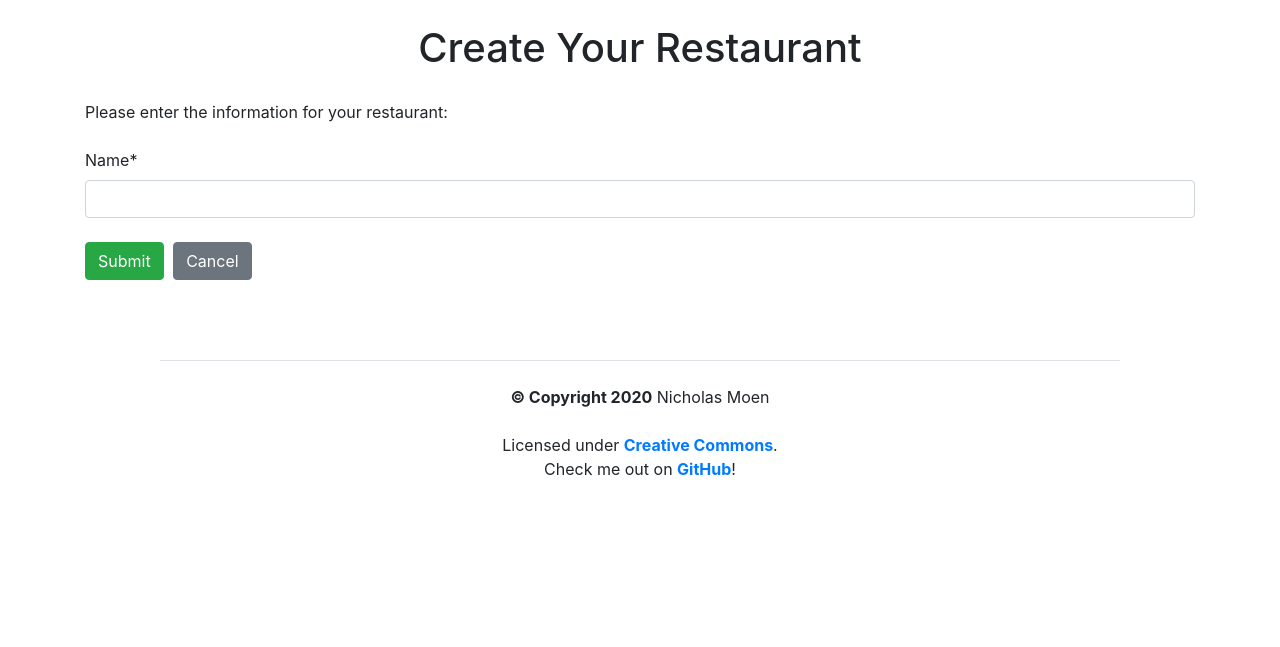
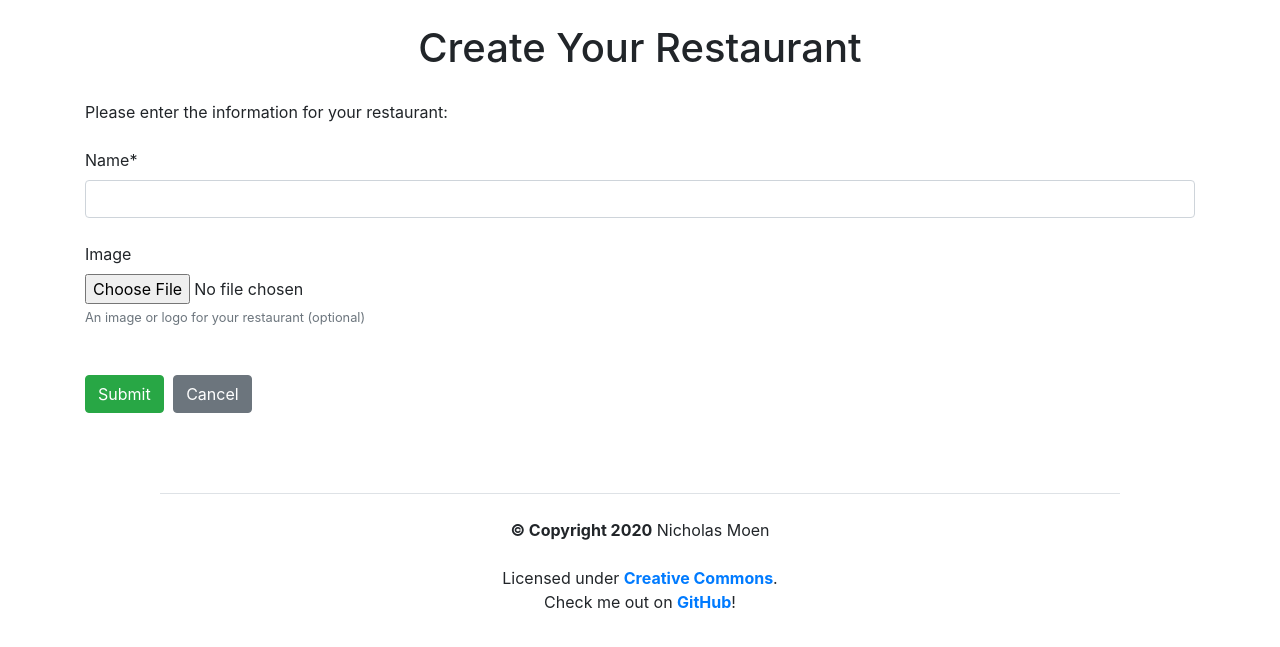
Before and after one commit to arcanemachine/django-menu-maker, a Django app: page /restaurants/add-new-restaurant/ in a window 1280 px wide. Shown: the part 56-703 px from the top of the page. Run offline with Django 3.2, Linux system fonts and the light colour scheme; the visitor is signed in with stand-in values (Sample User, id 1); data that the repository does not hold is empty; parts of the project's set-up code (start-up, migrations or seed data) failed here and were passed over; some libraries are stand-ins or nearby versions.

Commit message:
Allow image upload for restaurants

```diff
--- a/menus_project/settings.py
+++ b/menus_project/settings.py
@@ -139,6 +139,10 @@ AUTH_PASSWORD_VALIDATORS = [
     {'NAME': validation_string + 'CommonPasswordValidator'},
     {'NAME': validation_string + 'NumericPasswordValidator'}]
 
+# media files
+MEDIA_ROOT = os.path.join(BASE_DIR, 'media')
+MEDIA_URL = '/media/'
+
 # static files
 STATIC_URL = '/static/'
 STATICFILES_DIRS = server_config.STATICFILES_DIRS
--- a/menus_project/urls.py
+++ b/menus_project/urls.py
@@ -32,3 +32,5 @@ urlpatterns = [
 if server_config.SERVER_NAME == 'dev':
     urlpatterns += static(
         settings.STATIC_URL, document_root=settings.STATIC_ROOT)
+    urlpatterns += static(
+        settings.MEDIA_URL, document_root=settings.MEDIA_ROOT)
--- a/restaurants/models.py
+++ b/restaurants/models.py
@@ -14,13 +14,15 @@ def upload_to(instance, filename):
     now = timezone_now()
     base, extension = os.path.splitext(filename)
     extension = extension.lower()
-    return f"restaurants/{now:%Y/%m}/{instance.pk}{extension}"
+    return f"img/restaurants/{now:%Y/%m}/{instance.pk}{extension}"
 
 class Restaurant(models.Model):
     name = models.CharField(max_length=128, default=None, blank=False)
     slug = models.SlugField(max_length=128, unique=True)
     admin_users = models.ManyToManyField(settings.AUTH_USER_MODEL)
-    image = models.ImageField(upload_to=upload_to, null=True)
+    image = models.ImageField(
+        upload_to=upload_to, blank=True, null=True,
+        help_text="An image or logo for your restaurant (optional)")
 
     class Meta:
         ordering = ['name']
@@ -42,6 +44,11 @@ class Restaurant(models.Model):
             raise ValidationError(
                 constants.RESTAURANT_DUPLICATE_SLUG_ERROR_STRING)
 
+    def delete(self, *args, **kwargs):
+        if self.image:
+            self.image.delete()
+        super.delete(*args, **kwargs)
+
     def get_absolute_url(self):
         return reverse('restaurants:restaurant_detail', kwargs={
             'restaurant_slug': self.slug})
--- a/restaurants/templates/restaurants/restaurant_form.html
+++ b/restaurants/templates/restaurants/restaurant_form.html
@@ -9,7 +9,9 @@
 
 <p>Please enter the information for your restaurant:</p>
 
-{% include 'base_form.html' %}
+{% with form_contains_image=True %}
+  {% include 'base_form.html' %}
+{% endwith %}
 
 {% if user.restaurant_set.count %}
 <div id="bottom-links">
--- a/restaurants/views.py
+++ b/restaurants/views.py
@@ -19,7 +19,7 @@ class RestaurantListView(ListView):
 
 class RestaurantCreateView(LoginRequiredMixin, CreateView):
     model = Restaurant
-    fields = ('name',)
+    fields = ('name', 'image')
     success_message = "Restaurant Created: %(name)s"
 
     def dispatch(self, request, *args, **kwargs):
@@ -53,7 +53,7 @@ class RestaurantDetailView(DetailView):
 class RestaurantUpdateView(
         UserHasRestaurantPermissionsMixin, SuccessMessageMixin, UpdateView):
     model = Restaurant
-    fields = ('name',)
+    fields = ('name', 'image')
     success_message = "Restaurant Successfully Updated: %(name)s"
 
     def get_context_data(self, **kwargs):
--- a/templates/base_form.html
+++ b/templates/base_form.html
@@ -1,10 +1,10 @@
 {% load crispy_forms_tags %}
-<form class="form" method="post">
+<form class="form" method="post"{% if form_contains_image %} enctype="multipart/form-data"{% endif %}>
 
 {% csrf_token %}
 
   {% for field in form %}
-  <div class="fieldWrapper">
+  <div class="fieldWrapper mt-4">
     <p>{{ field|as_crispy_field }}</p>
   </div>
   {% endfor %}
@@ -15,7 +15,7 @@
   </div>
   {% endif %}
 
-  <div class="form-buttons">
+  <div class="form-buttons mt-5">
     <span><button class="btn btn-{% if submit_button_style %}{{ submit_button_style }}{% else %}success{% endif %} form-submit-button" type="submit">{% if submit_text %}{{ submit_text }}{% else %}Submit{% endif %}</button>
 
 {% if cancel_url %}
```
Also changed, not shown: restaurants/templates/restaurants/restaurant_detail.html (+7 -1 lines), restaurants/migrations/0015_auto_20201228_0956.py (added), restaurants/migrations/0016_auto_20201228_1002.py (added), restaurants/migrations/0017_auto_20201228_1003.py (added), restaurants/migrations/0018_auto_20201228_2009.py (added).
